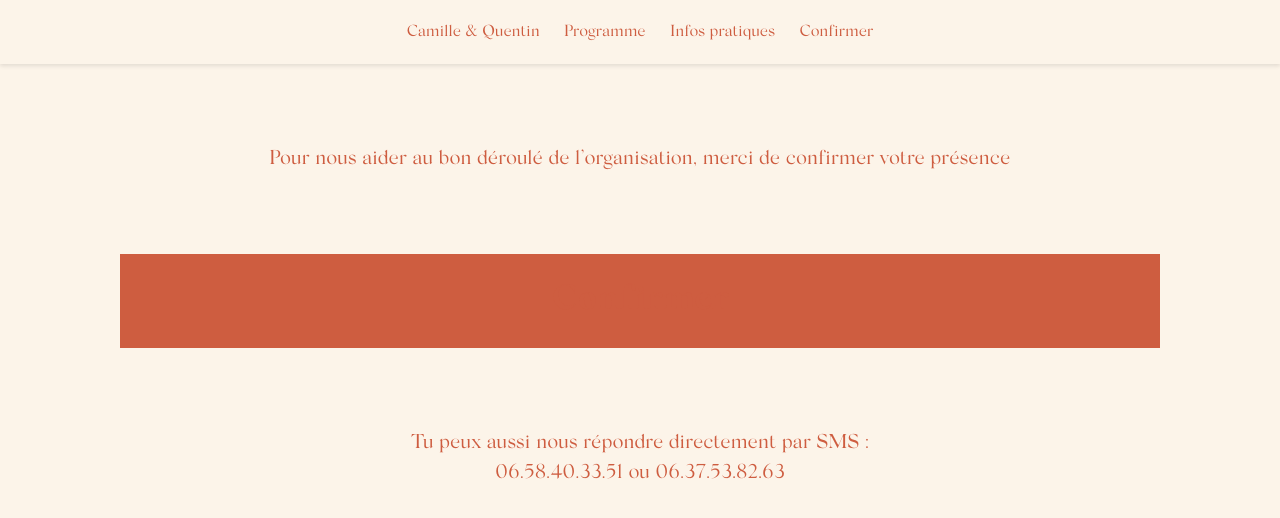
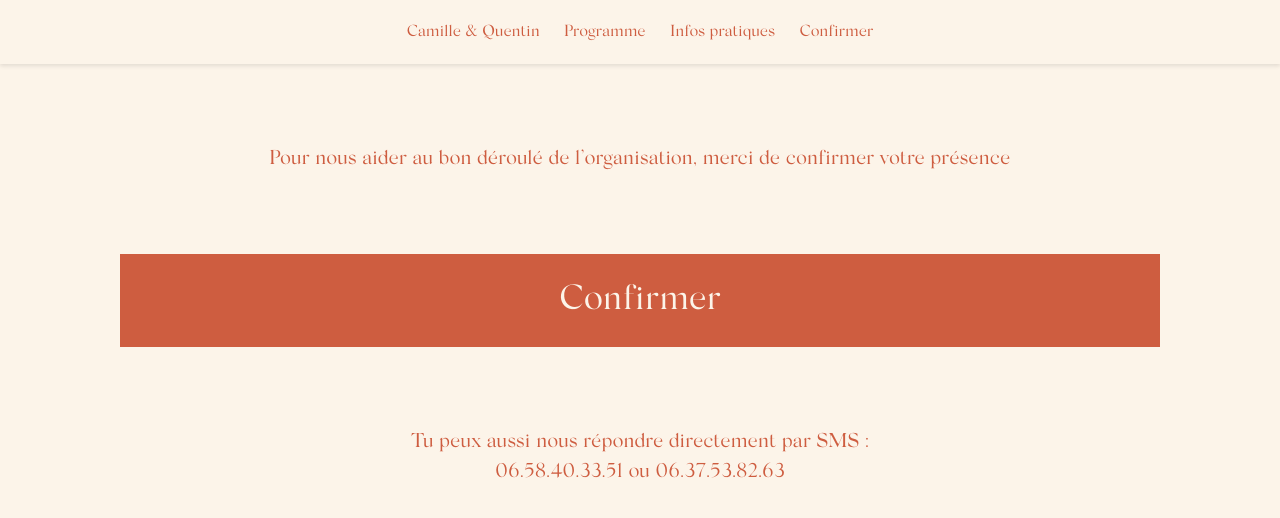
Before and after one commit to quentinchichery/wedding, a plain HTML site: page rsvp.html in a window 1280 px wide. Drawn offline with Linux system fonts and the light colour scheme; a web font is replaced by a local one.

Commit message:
corection link color

```diff
--- a/styles.css
+++ b/styles.css
@@ -157,8 +157,8 @@ img {
 
 .content-text-description a {
   text-decoration: none;
-  color: #ce5d40;
-  font-weight: bold;
+  /* color: #ce5d40;
+  font-weight: bold; */
 }
 
 .index-text-date {
```
